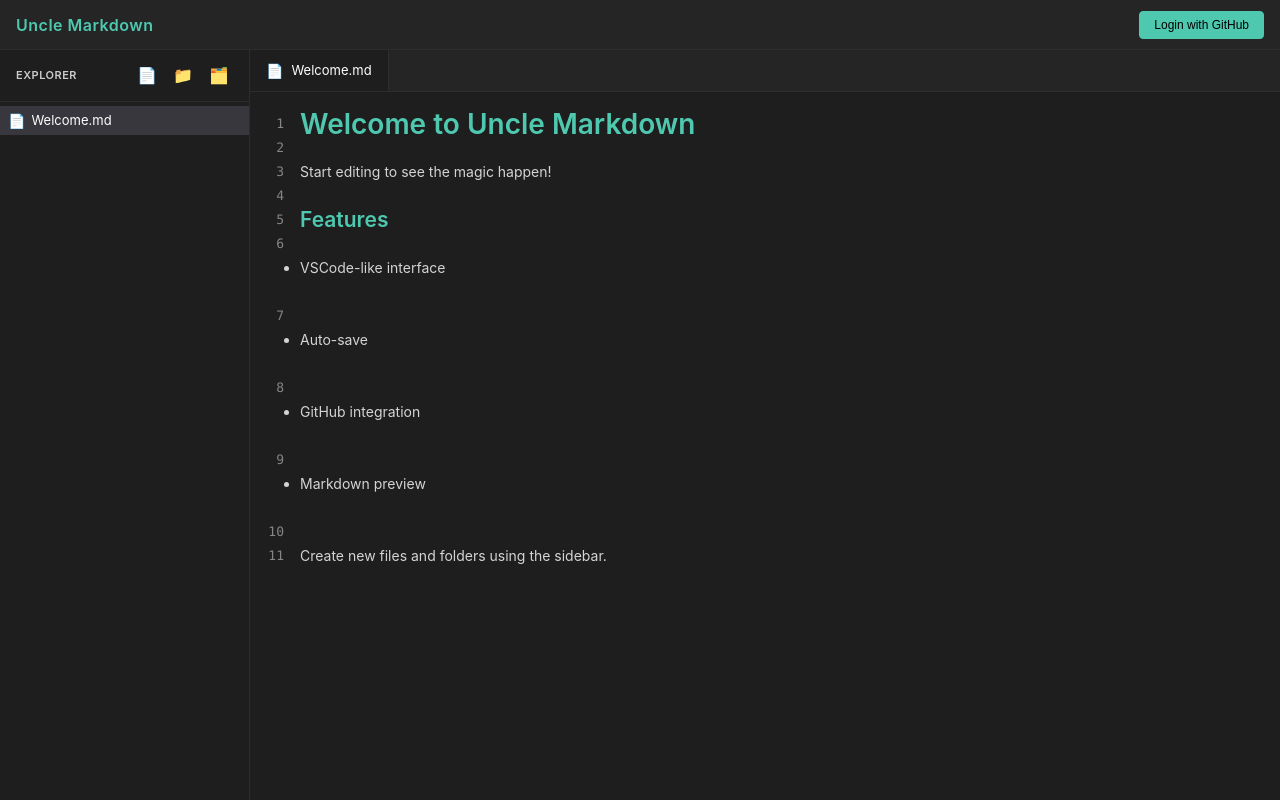
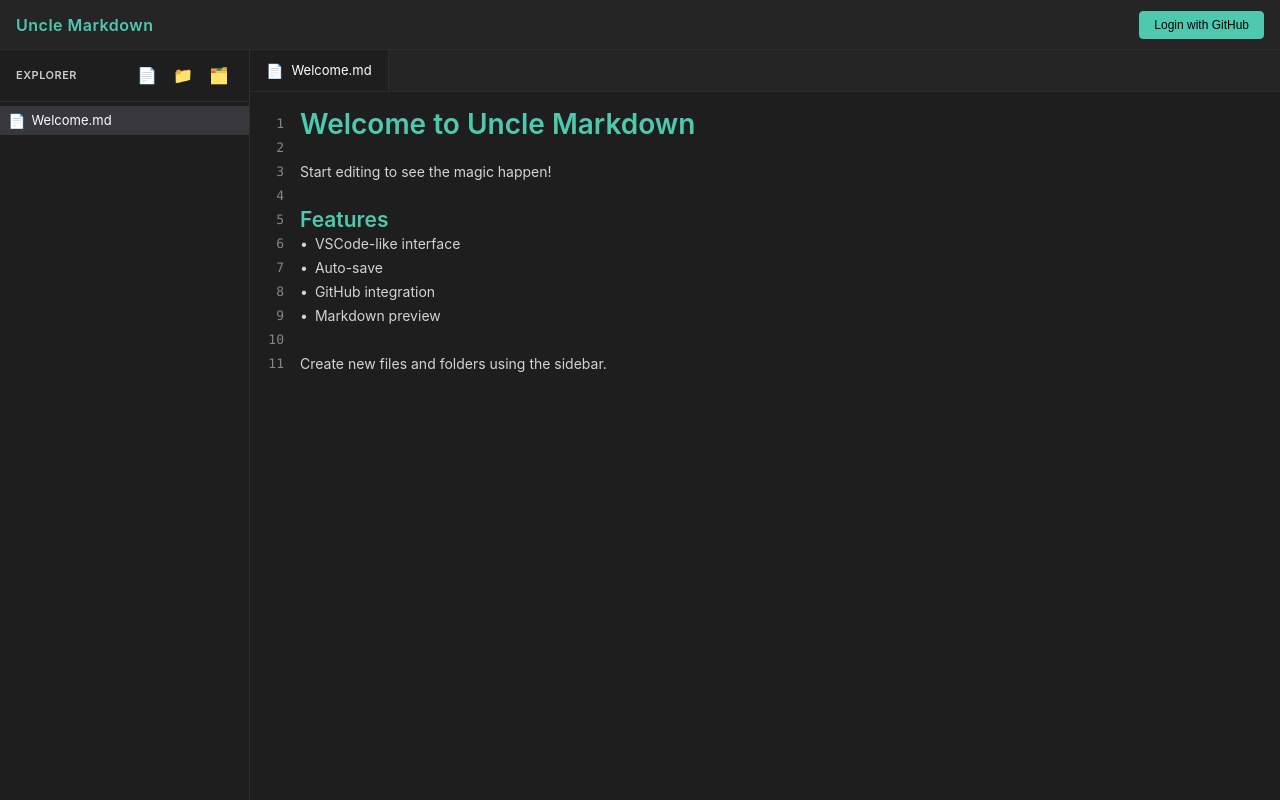
Before and after one commit to Shelrothman/uncle_markdown, a React (Vite) app: page / in a window 1280 px wide. Built offline with nearby package versions, Linux system fonts and the light colour scheme.

Commit message:
fix: display of lists

```diff
--- a/src/components/Editor.css
+++ b/src/components/Editor.css
@@ -122,6 +122,9 @@
 
 .line-preview > * {
   margin: 0 !important;
+}
+
+.line-preview > :not(ul):not(ol) {
   padding: 0 !important;
 }
 
@@ -229,6 +232,19 @@
 .line-preview blockquote p {
   display: block;
   margin: 0 !important;
+}
+
+/* List styling for line preview */
+.line-preview ul,
+.line-preview ol {
+  display: block;
+  margin: 0;
+  padding-left: 2em;
+}
+
+.line-preview li {
+  display: list-item;
+  margin: 0;
 }
 
 /* Old full-document preview styles (kept for backwards compatibility) */
--- a/src/components/Editor.tsx
+++ b/src/components/Editor.tsx
@@ -1,3 +1,4 @@
+/* eslint-disable @typescript-eslint/no-explicit-any */
 import React, { useEffect, useState, useRef, useMemo, useCallback } from 'react';
 import ReactMarkdown from 'react-markdown';
 import remarkGfm from 'remark-gfm';
@@ -13,13 +14,86 @@
     return <span className="empty-line">&nbsp;</span>;
   }
 
+  // Check if line is a list item
+  const unorderedListMatch = line.match(/^(\s*)([-*+])\s+(.*)$/);
+  const orderedListMatch = line.match(/^(\s*)(\d+\.)\s+(.*)$/);
+
+  if (unorderedListMatch) {
+    const [, indent, , content] = unorderedListMatch;
+    const indentLevel = indent.length / 2; // Assuming 2 spaces per indent
+    return (
+      <div style={{ paddingLeft: `${indentLevel * 2}em`, display: 'flex', gap: '0.5em' }}>
+        <span>•</span>
+        <span style={{ flex: 1 }}>
+          <ReactMarkdown
+            remarkPlugins={[remarkGfm]}
+            rehypePlugins={[rehypeRaw, rehypeSanitize]}
+            components={{
+              p: ({ children }) => <>{children}</>,
+              // eslint-disable-next-line @typescript-eslint/no-unused-vars
+              code: ({ node, inline, className, children, ...props }: any) => {
+                const isInline = inline !== false && !className?.includes('language-');
+                if (!isInline) return <CodeBlock className={className}>{children}</CodeBlock>;
+                const text = String(children).trim();
+                const colorMatch = text.match(/^(red|green|blue|yellow|purple|orange):(.*?)$/);
+                if (colorMatch) {
+                  const [, color, content] = colorMatch;
+                  return <code className={`highlight-${color} ${className || ''}`} {...props}>{content}</code>;
+                }
+                return <code className={className} {...props}>{children}</code>;
+              }
+            }}
+          >
+            {content}
+          </ReactMarkdown>
+        </span>
+      </div>
+    );
+  }
+
+  if (orderedListMatch) {
+    const [, indent, number, content] = orderedListMatch;
+    const indentLevel = indent.length / 2;
+    return (
+      <div style={{ paddingLeft: `${indentLevel * 2}em`, display: 'flex', gap: '0.5em' }}>
+        <span>{number}</span>
+        <span style={{ flex: 1 }}>
+          <ReactMarkdown
+            remarkPlugins={[remarkGfm]}
+            rehypePlugins={[rehypeRaw, rehypeSanitize]}
+            components={{
+              p: ({ children }) => <>{children}</>,
+              // eslint-disable-next-line @typescript-eslint/no-unused-vars
+              code: ({ node, inline, className, children, ...props }: any) => {
+                const isInline = inline !== false && !className?.includes('language-');
+                if (!isInline) return <CodeBlock className={className}>{children}</CodeBlock>;
+                const text = String(children).trim();
+                const colorMatch = text.match(/^(red|green|blue|yellow|purple|orange):(.*?)$/);
+                if (colorMatch) {
+                  const [, color, content] = colorMatch;
+                  return <code className={`highlight-${color} ${className || ''}`} {...props}>{content}</code>;
+                }
+                return <code className={className} {...props}>{children}</code>;
+              }
+            }}
+          >
+            {content}
+          </ReactMarkdown>
+        </span>
+      </div>
+    );
+  }
+
   return (
     <ReactMarkdown
       remarkPlugins={[remarkGfm]}
       rehypePlugins={[rehypeRaw, rehypeSanitize]}
       components={{
         p: ({ children }) => <span style={{ display: 'block' }}>{children}</span>,
-        // eslint-disable-next-line @typescript-eslint/no-unused-vars, @typescript-eslint/no-explicit-any
+        ul: ({ children }) => <>{children}</>,
+        ol: ({ children }) => <>{children}</>,
+        li: ({ children }) => <span style={{ display: 'block' }}>• {children}</span>,
+        // eslint-disable-next-line @typescript-eslint/no-unused-vars
         code: ({ node, inline, className, children, ...props }: any) => {
           const isInline = inline !== false && !className?.includes('language-');
 
```
